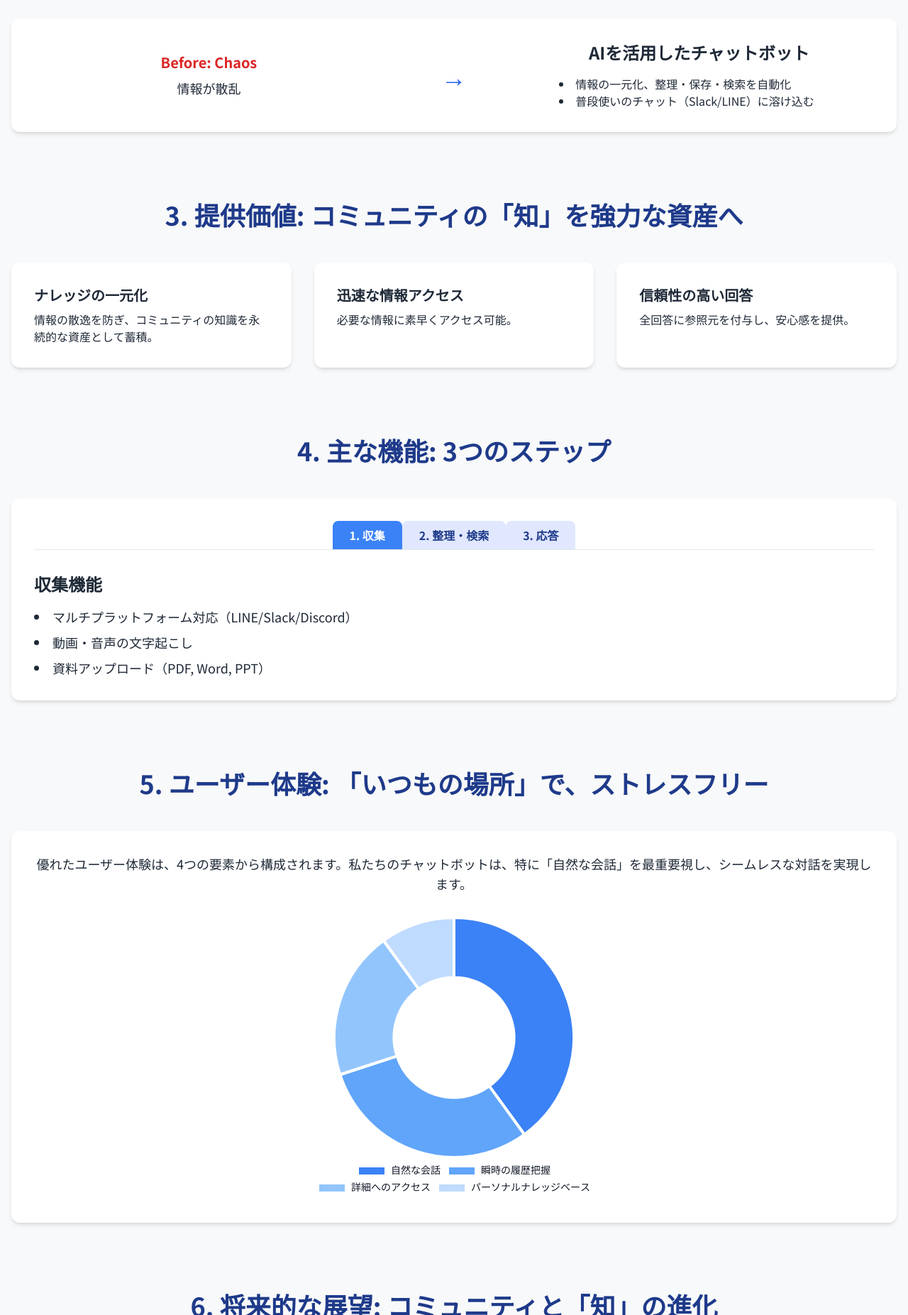
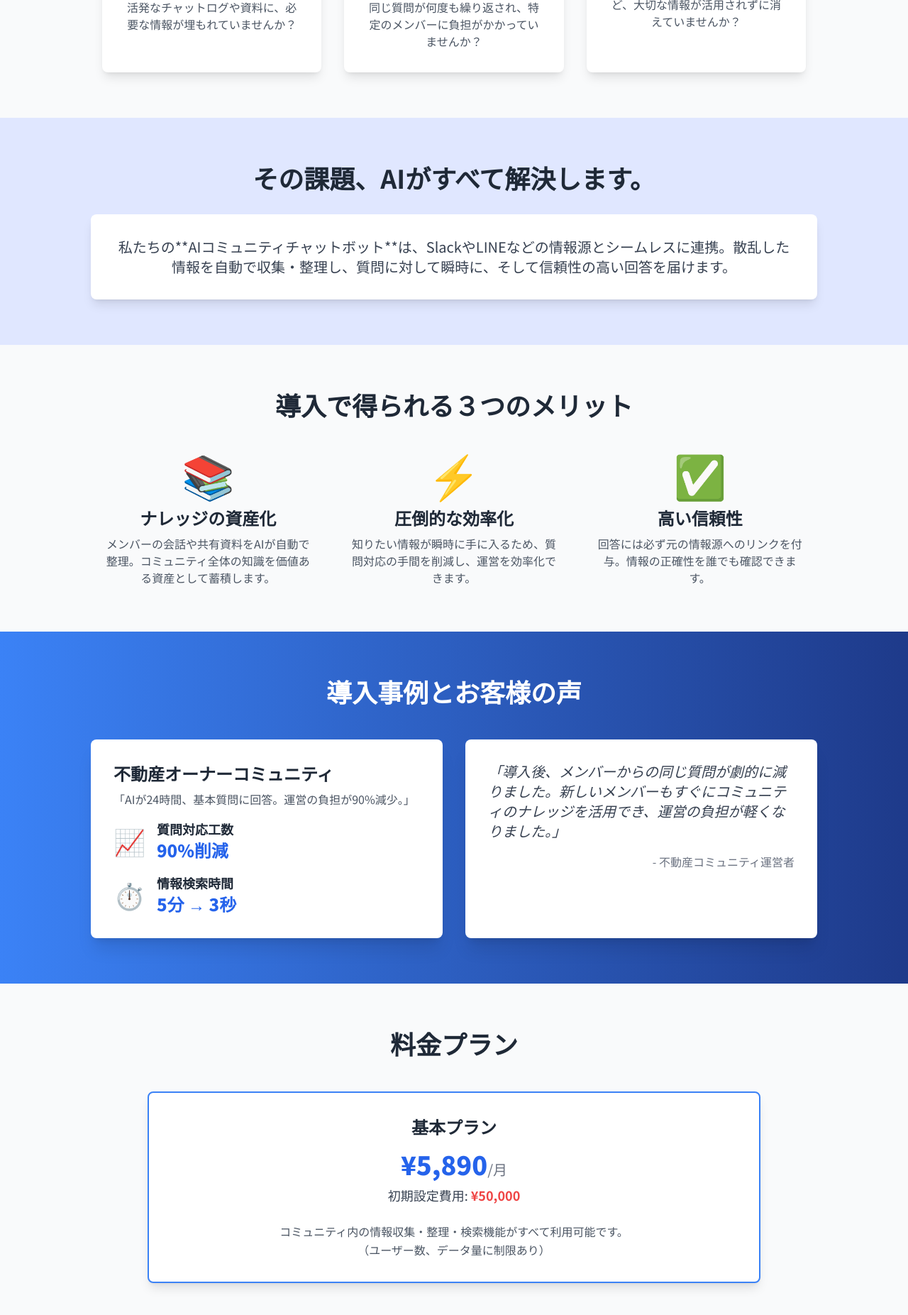
Before and after one commit to HiDE-IKS/89s-chatbot-site, a plain HTML site: page index.html in a window 1280 px wide. Shown: the part 714-2567 px from the top of the page at 71% size. Drawn offline with nearby package versions, Linux system fonts and the light colour scheme.

Commit message:
Update index.html

```diff
--- a/index.html
+++ b/index.html
@@ -1,240 +1,154 @@
 <!DOCTYPE html>
-<html lang="ja" class="scroll-smooth">
+<html lang="ja">
 <head>
     <meta charset="UTF-8">
     <meta name="viewport" content="width=device-width, initial-scale=1.0">
-    <title>AIコミュニティチャットボットのご提案</title>
+    <title>AIコミュニティチャットボット | あなたの知識を資産に変える</title>
     <script src="https://cdn.tailwindcss.com"></script>
-    <script src="https://cdn.jsdelivr.net/npm/chart.js"></script>
     <link rel="preconnect" href="https://fonts.googleapis.com">
     <link rel="preconnect" href="https://fonts.gstatic.com" crossorigin>
     <link href="https://fonts.googleapis.com/css2?family=Noto+Sans+JP:wght@400;700;900&display=swap" rel="stylesheet">
     <style>
-        body { font-family: 'Noto Sans JP', sans-serif; background-color: #f8f9fa; }
-        .chart-container {
-            position: relative;
-            width: 100%;
-            max-width: 450px;
-            margin-left: auto;
-            margin-right: auto;
-            height: 350px;
-            max-height: 400px;
-        }
-        @media (min-width: 768px) { .chart-container { height: 400px; } }
-        .section-title { color: #1E3A8A; }
-        .card { background-color: white; border-radius: 0.75rem; box-shadow: 0 4px 6px -1px rgb(0 0 0 / 0.1), 0 2px 4px -2px rgb(0 0 0 / 0.1); padding: 2rem; }
-        .tab-btn { transition: all 0.3s; }
-        .tab-btn.active { background-color: #3B82F6; color: white; }
-        .tab-btn:not(.active) { background-color: #E0E7FF; color: #1E3A8A; }
+        body { font-family: 'Noto Sans JP', sans-serif; }
+        .btn-primary { transition: all 0.3s ease; }
+        .btn-primary:hover { transform: translateY(-3px); box-shadow: 0 10px 20px rgba(0,0,0,0.2); }
+        .testimonial-card { transition: transform 0.3s ease, box-shadow 0.3s ease; }
+        .testimonial-card:hover { transform: translateY(-5px); box-shadow: 0 10px 20px rgba(0,0,0,0.1); }
+        .gradient-bg { background-image: linear-gradient(to right, #3B82F6, #1E3A8A); }
     </style>
 </head>
-<body class="text-gray-800">
+<body class="bg-gray-50 text-gray-800">
 
-    <header class="bg-gradient-to-br from-[#1E3A8A] to-[#111827] text-white text-center py-20 px-4">
-        <h1 class="text-4xl md:text-5xl font-black mb-2">AIコミュニティチャットボット</h1>
-        <p class="text-xl md:text-2xl font-bold text-gray-300">コミュニティの「知」を、本物の資産に変える</p>
+    <!-- Hero Section -->
+    <header class="bg-gradient-to-br from-[#1E3A8A] to-[#111827] text-white py-20 px-4 text-center">
+        <div class="max-w-4xl mx-auto">
+            <h1 class="text-3xl md:text-5xl font-black mb-4 leading-tight">コミュニティの「知」を、<br><span class="text-[#38bdf8]">本物の資産</span>に変えませんか？</h1>
+            <p class="text-xl md:text-2xl font-bold mb-8">AIコミュニティチャットボットが、煩雑な情報管理からあなたを解放します。</p>
+            <a href="#cta" class="inline-block bg-[#ff764a] text-white text-xl md:text-2xl font-bold py-4 px-10 rounded-full shadow-lg hover:bg-[#ff764a] transition-colors btn-primary">
+                今すぐ無料で相談する
+            </a>
+        </div>
     </header>
 
-    <main class="container mx-auto px-4 py-16">
-
-        <section id="problem" class="mb-24">
-            <h2 class="text-3xl md:text-4xl font-bold text-center mb-12 section-title">1. 課題: コミュニティが抱える「情報の壁」</h2>
-            <div class="grid md:grid-cols-3 gap-8">
-                <div class="card text-center">
-                    <h3 class="text-xl font-bold mb-4">情報が散乱し、埋没する</h3>
-                    <p>チャット、資料、動画など、情報が多すぎて必要なものが見つからない。</p>
+    <!-- Problem Section -->
+    <section class="py-16 px-4 max-w-5xl mx-auto">
+        <h2 class="text-3xl md:text-4xl font-bold text-center mb-12">あなたのコミュニティ、こんな課題はありませんか？</h2>
+        <div class="grid md:grid-cols-3 gap-8 text-center">
+            <div class="bg-white p-8 rounded-lg shadow-lg">
+                <div class="text-5xl mb-4">🤯</div>
+                <h3 class="text-xl font-bold mb-2">情報が多すぎて埋もれている</h3>
+                <p class="text-gray-600">活発なチャットログや資料に、必要な情報が埋もれていませんか？</p>
             </div>
-                <div class="card text-center">
-                    <h3 class="text-xl font-bold mb-4">知識の属人化</h3>
-                    <p>「誰に聞けばよいか」が分からず、特定メンバーに質問が集中する。</p>
+            <div class="bg-white p-8 rounded-lg shadow-lg">
+                <div class="text-5xl mb-4">🤷‍♂️</div>
+                <h3 class="text-xl font-bold mb-2">「誰に聞けばいいか」が分からない</h3>
+                <p class="text-gray-600">同じ質問が何度も繰り返され、特定のメンバーに負担がかかっていませんか？</p>
             </div>
-                <div class="card text-center">
-                    <h3 class="text-xl font-bold mb-4">情報の鮮度と整理の限界</h3>
-                    <p>日々変化する専門情報（融資、補助金など）の追跡が困難。</p>
+            <div class="bg-white p-8 rounded-lg shadow-lg">
+                <div class="text-5xl mb-4">⏳</div>
+                <h3 class="text-xl font-bold mb-2">貴重な知識が失われている</h3>
+                <p class="text-gray-600">ゲストスピーカーの講義内容など、大切な情報が活用されずに消えていませんか？</p>
             </div>
         </div>
     </section>
 
-        <section id="solution" class="mb-24">
-            <h2 class="text-3xl md:text-4xl font-bold text-center mb-12 section-title">2. 解決策: 新しいコミュニティ情報活用</h2>
-            <div class="card">
-                <div class="flex flex-col md:flex-row items-center justify-around text-center">
-                    <div class="w-full md:w-1/3 mb-8 md:mb-0">
-                        <h3 class="text-xl font-bold mb-2 text-red-600">Before: Chaos</h3>
-                        <p class="text-lg">情報が散乱</p>
+    <!-- Solution Section -->
+    <section class="bg-[#e0e7ff] py-16 px-4">
+        <div class="max-w-5xl mx-auto text-center">
+            <h2 class="text-3xl md:text-4xl font-bold mb-8">その課題、AIがすべて解決します。</h2>
+            <div class="bg-white p-8 rounded-lg shadow-lg">
+                <p class="text-lg md:text-xl text-gray-700 leading-relaxed">
+                    私たちの**AIコミュニティチャットボット**は、SlackやLINEなどの情報源とシームレスに連携。散乱した情報を自動で収集・整理し、質問に対して瞬時に、そして信頼性の高い回答を届けます。
+                </p>
             </div>
-                    <div class="text-4xl font-bold text-blue-600 mx-8 mb-8 md:mb-0">→</div>
-                    <div class="w-full md:w-1/3">
-                        <h3 class="text-2xl font-bold mb-4">AIを活用したチャットボット</h3>
-                        <ul class="list-disc list-inside text-left">
-                            <li>情報の一元化、整理・保存・検索を自動化</li>
-                            <li>普段使いのチャット（Slack/LINE）に溶け込む</li>
-                        </ul>
+        </div>
+    </section>
+
+    <!-- Value Proposition Section -->
+    <section class="py-16 px-4 max-w-5xl mx-auto">
+        <h2 class="text-3xl md:text-4xl font-bold text-center mb-12">導入で得られる３つのメリット</h2>
+        <div class="grid md:grid-cols-3 gap-12 items-center">
+            <div class="text-center">
+                <div class="text-6xl text-[#3b82f6] mb-4">📚</div>
+                <h3 class="text-2xl font-bold mb-2">ナレッジの資産化</h3>
+                <p class="text-gray-600">メンバーの会話や共有資料をAIが自動で整理。コミュニティ全体の知識を価値ある資産として蓄積します。</p>
+            </div>
+            <div class="text-center">
+                <div class="text-6xl text-[#ef4444] mb-4">⚡</div>
+                <h3 class="text-2xl font-bold mb-2">圧倒的な効率化</h3>
+                <p class="text-gray-600">知りたい情報が瞬時に手に入るため、質問対応の手間を削減し、運営を効率化できます。</p>
+            </div>
+            <div class="text-center">
+                <div class="text-6xl text-[#84cc16] mb-4">✅</div>
+                <h3 class="text-2xl font-bold mb-2">高い信頼性</h3>
+                <p class="text-gray-600">回答には必ず元の情報源へのリンクを付与。情報の正確性を誰でも確認できます。</p>
+            </div>
+        </div>
+    </section>
+
+    <!-- Case Study & Testimonial Section -->
+    <section class="gradient-bg text-white py-16 px-4">
+        <div class="max-w-5xl mx-auto">
+            <h2 class="text-3xl md:text-4xl font-bold text-center mb-12">導入事例とお客様の声</h2>
+            <div class="grid md:grid-cols-2 gap-8">
+                <!-- Case Study 1 -->
+                <div class="bg-white text-gray-800 p-8 rounded-lg shadow-xl testimonial-card">
+                    <h3 class="text-2xl font-bold mb-2">不動産オーナーコミュニティ</h3>
+                    <p class="text-gray-600 mb-4">「AIが24時間、基本質問に回答。運営の負担が90%減少。」</p>
+                    <div class="flex items-center mb-4">
+                        <div class="text-4xl mr-4">📈</div>
+                        <div>
+                            <p class="text-lg font-bold">質問対応工数</p>
+                            <p class="text-2xl font-black text-blue-600">90%削減</p>
+                        </div>
+                    </div>
+                    <div class="flex items-center">
+                        <div class="text-4xl mr-4">⏱️</div>
+                        <div>
+                            <p class="text-lg font-bold">情報検索時間</p>
+                            <p class="text-2xl font-black text-blue-600">5分 → 3秒</p>
+                        </div>
+                    </div>
+                </div>
+                <!-- Testimonial 1 -->
+                <div class="bg-white text-gray-800 p-8 rounded-lg shadow-xl testimonial-card">
+                    <p class="text-xl italic font-serif text-gray-700 mb-4">
+                        「導入後、メンバーからの同じ質問が劇的に減りました。新しいメンバーもすぐにコミュニティのナレッジを活用でき、運営の負担が軽くなりました。」
+                    </p>
+                    <p class="mt-4 text-right text-gray-500">- 不動産コミュニティ運営者</p>
                 </div>
             </div>
         </div>
     </section>
 
-        <section id="value" class="mb-24">
-            <h2 class="text-3xl md:text-4xl font-bold text-center mb-12 section-title">3. 提供価値: コミュニティの「知」を強力な資産へ</h2>
-            <div class="grid md:grid-cols-3 gap-8">
-                <div class="card">
-                    <h3 class="text-xl font-bold mb-2">ナレッジの一元化</h3>
-                    <p>情報の散逸を防ぎ、コミュニティの知識を永続的な資産として蓄積。</p>
-                </div>
-                <div class="card">
-                    <h3 class="text-xl font-bold mb-2">迅速な情報アクセス</h3>
-                    <p>必要な情報に素早くアクセス可能。</p>
-                </div>
-                <div class="card">
-                    <h3 class="text-xl font-bold mb-2">信頼性の高い回答</h3>
-                    <p>全回答に参照元を付与し、安心感を提供。</p>
-                </div>
+    <!-- Pricing Section -->
+    <section class="py-16 px-4 max-w-4xl mx-auto text-center">
+        <h2 class="text-3xl md:text-4xl font-bold mb-12">料金プラン</h2>
+        <div class="bg-white p-8 rounded-lg shadow-lg border-2 border-blue-500">
+            <h3 class="text-2xl font-bold mb-4">基本プラン</h3>
+            <p class="text-4xl font-black text-blue-600 mb-2">¥5,890<span class="text-xl font-normal text-gray-500">/月</span></p>
+            <p class="text-lg text-gray-700 mb-6">初期設定費用: <span class="text-red-500 font-bold">¥50,000</span></p>
+            <p class="text-gray-600 leading-relaxed">
+                コミュニティ内の情報収集・整理・検索機能がすべて利用可能です。
+                <br>（ユーザー数、データ量に制限あり）
+            </p>
         </div>
     </section>
 
-        <section id="features" class="mb-24">
-            <h2 class="text-3xl md:text-4xl font-bold text-center mb-12 section-title">4. 主な機能: 3つのステップ</h2>
-            <div class="card">
-                <div class="flex justify-center mb-8 border-b">
-                    <button id="tab-collect" class="tab-btn active font-bold py-2 px-6 rounded-t-lg">1. 収集</button>
-                    <button id="tab-organize" class="tab-btn font-bold py-2 px-6 rounded-t-lg">2. 整理・検索</button>
-                    <button id="tab-respond" class="tab-btn font-bold py-2 px-6 rounded-t-lg">3. 応答</button>
-                </div>
-                <div id="content-collect" class="tab-content">
-                    <h3 class="text-2xl font-bold mb-4">収集機能</h3>
-                    <ul class="list-disc list-inside space-y-2 text-lg">
-                        <li>マルチプラットフォーム対応（LINE/Slack/Discord）</li>
-                        <li>動画・音声の文字起こし</li>
-                        <li>資料アップロード（PDF, Word, PPT）</li>
-                    </ul>
-                </div>
-                <div id="content-organize" class="tab-content hidden">
-                    <h3 class="text-2xl font-bold mb-4">整理・検索機能</h3>
-                    <ul class="list-disc list-inside space-y-2 text-lg">
-                        <li>AIによるノイズ除去</li>
-                        <li>テーマ分類・タグ付け</li>
-                        <li>高精度な検索</li>
-                    </ul>
-                </div>
-                <div id="content-respond" class="tab-content hidden">
-                    <h3 class="text-2xl font-bold mb-4">応答機能</h3>
-                    <ul class="list-disc list-inside space-y-2 text-lg">
-                        <li>チャットボットとして稼働</li>
-                        <li>要約と参照元を付与した回答</li>
-                    </ul>
-                </div>
+    <!-- Call to Action Section -->
+    <section id="cta" class="bg-[#111827] text-white py-20 px-4 text-center">
+        <div class="max-w-4xl mx-auto">
+            <h2 class="text-3xl md:text-4xl font-bold mb-6">あなたのコミュニティも、AIで次のステップへ。</h2>
+            <p class="text-xl md:text-2xl mb-8">まずはお気軽にご相談ください。</p>
+            <a href="#cta" class="inline-block bg-[#ff764a] text-white text-xl md:text-2xl font-bold py-4 px-10 rounded-full shadow-lg hover:bg-[#ff764a] transition-colors btn-primary">
+                今すぐ無料で相談する
+            </a>
         </div>
     </section>
 
-        <section id="ux" class="mb-24">
-            <h2 class="text-3xl md:text-4xl font-bold text-center mb-12 section-title">5. ユーザー体験: 「いつもの場所」で、ストレスフリー</h2>
-            <div class="card">
-                <p class="text-center text-lg mb-8">優れたユーザー体験は、4つの要素から構成されます。私たちのチャットボットは、特に「自然な会話」を最重要視し、シームレスな対話を実現します。</p>
-                <div class="chart-container">
-                    <canvas id="uxChart"></canvas>
-                </div>
-            </div>
-        </section>
-
-        <section id="future" class="mb-24">
-            <h2 class="text-3xl md:text-4xl font-bold text-center mb-12 section-title">6. 将来的な展望: コミュニティと「知」の進化</h2>
-            <div class="relative pl-8 border-l-4 border-blue-300">
-                <div class="mb-12 pl-8 relative card">
-                    <div class="absolute -left-[2.7rem] top-8 w-6 h-6 bg-blue-600 rounded-full border-4 border-white"></div>
-                    <h3 class="text-xl font-bold mb-2">業界特化型カスタマイズ</h3>
-                    <p>不動産、教育、スタートアップなど、各コミュニティに最適化。</p>
-                </div>
-                <div class="mb-12 pl-8 relative card">
-                    <div class="absolute -left-[2.7rem] top-8 w-6 h-6 bg-blue-600 rounded-full border-4 border-white"></div>
-                    <h3 class="text-xl font-bold mb-2">運営改善インサイト</h3>
-                    <p>トレンド分析や頻出テーマから、運営に役立つ示唆を提供。</p>
-                </div>
-                <div class="pl-8 relative card">
-                    <div class="absolute -left-[2.7rem] top-8 w-6 h-6 bg-blue-600 rounded-full border-4 border-white"></div>
-                    <h3 class="text-xl font-bold mb-2">多角的なマネタイズ</h3>
-                    <p>サブスクリプション、ホワイトレーベル提供、データ分析レポート販売。</p>
-                </div>
-            </div>
-        </section>
-
-        <section id="summary" class="text-center bg-white py-16 px-4 rounded-lg shadow-lg">
-             <h2 class="text-3xl md:text-4xl font-bold mb-4 section-title">7. まとめ</h2>
-             <p class="text-2xl font-bold text-gray-700 mb-8">コミュニティの未来を、共に創る。</p>
-             <p class="text-lg max-w-3xl mx-auto">ご興味をお持ちいただけましたら、ぜひ詳細についてお話しさせてください。</p>
-        </section>
-
-    </main>
-
-    <footer class="bg-[#111827] text-white text-center py-6">
-        <p>&copy; 2025 AI Community Chatbot Proposal. All rights reserved.</p>
+    <footer class="bg-gray-800 text-white text-center py-6">
+        <p>&copy; 2025 AI Community Chatbot. All rights reserved.</p>
     </footer>
 
-    <script>
-        document.addEventListener('DOMContentLoaded', function () {
-            // Tab functionality
-            const tabs = document.querySelectorAll('.tab-btn');
-            const contents = document.querySelectorAll('.tab-content');
-            tabs.forEach(tab => {
-                tab.addEventListener('click', () => {
-                    tabs.forEach(item => item.classList.remove('active'));
-                    tab.classList.add('active');
-                    const targetId = 'content-' + tab.id.split('-')[1];
-                    contents.forEach(content => {
-                        if (content.id === targetId) {
-                            content.classList.remove('hidden');
-                        } else {
-                            content.classList.add('hidden');
-                        }
-                    });
-                });
-            });
-
-            // Chart.js UX Donut Chart
-            const uxChartCtx = document.getElementById('uxChart');
-            if(uxChartCtx) {
-                new Chart(uxChartCtx, {
-                    type: 'doughnut',
-                    data: {
-                        labels: ['自然な会話', '瞬時の履歴把握', '詳細へのアクセス', 'パーソナルナレッジベース'],
-                        datasets: [{
-                            label: 'ユーザー体験の構成要素',
-                            data: [40, 30, 20, 10],
-                            backgroundColor: ['#3B82F6', '#60A5FA', '#93C5FD', '#BFDBFE'],
-                            borderColor: '#FFFFFF',
-                            borderWidth: 4,
-                            hoverOffset: 4
-                        }]
-                    },
-                    options: {
-                        responsive: true,
-                        maintainAspectRatio: false,
-                        plugins: {
-                            legend: {
-                                position: 'bottom',
-                                labels: {
-                                    color: '#111827',
-                                    font: { size: 14 }
-                                }
-                            },
-                            tooltip: {
-                                callbacks: {
-                                    title: function(tooltipItems) {
-                                        const item = tooltipItems[0];
-                                        let label = item.chart.data.labels[item.dataIndex];
-                                        if (Array.isArray(label)) {
-                                          return label.join(' ');
-                                        } else {
-                                          return label;
-                                        }
-                                    }
-                                }
-                            }
-                        }
-                    }
-                });
-            }
-        });
-    </script>
 </body>
 </html>
```
Lines whose indentation alone changed are shown as unchanged.
